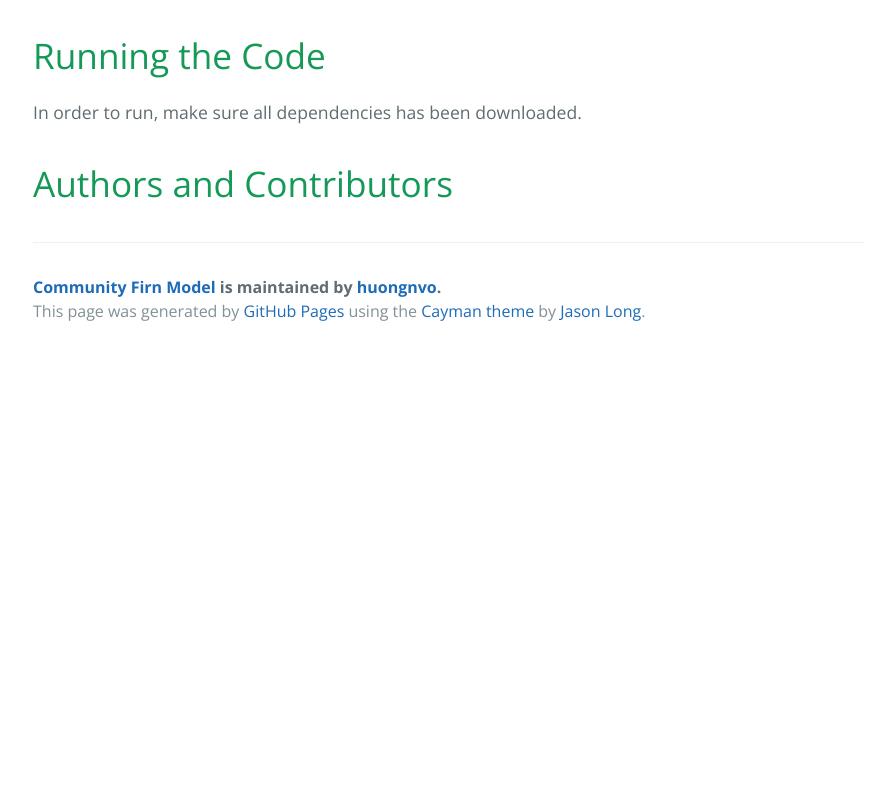
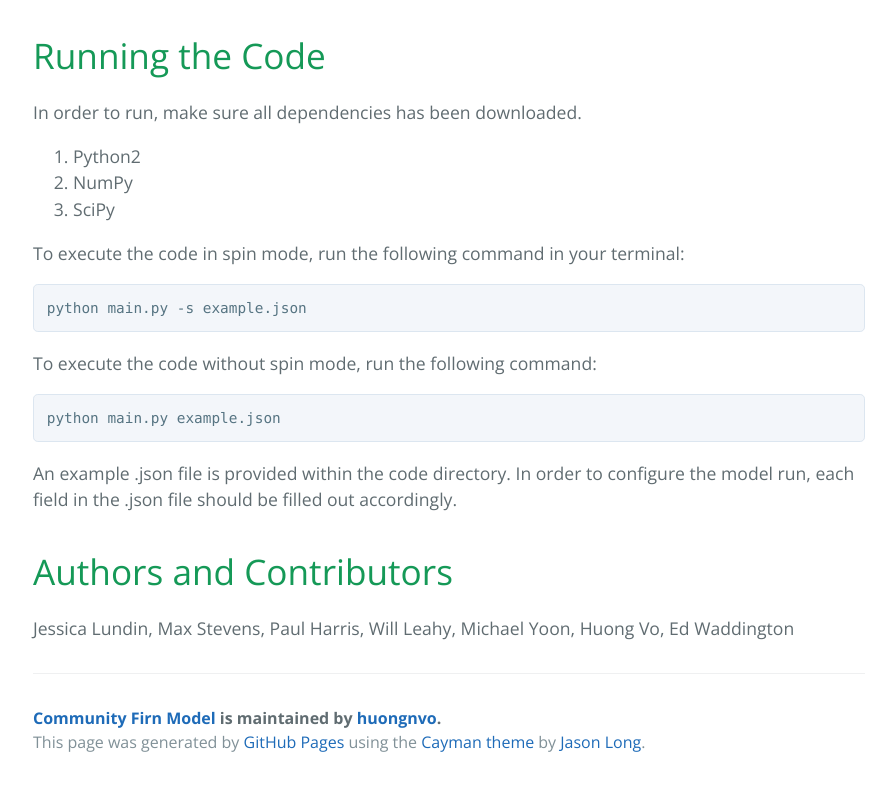
Before and after one commit to huongnvo/firn, a plain HTML site: page index.html in a window 1280 px wide. Shown: the part 1367-2153 px from the top of the page, without its empty margins (191-1087 px from the left). Before the commit the page ends 1722 px from the top, so only its background shows below. Drawn offline with nearby package versions, Linux system fonts and the light colour scheme.

```diff
--- a/index.html
+++ b/index.html
@@ -53,8 +53,28 @@
 
 <p>In order to run, make sure all dependencies has been downloaded. </p>
 
+<ol>
+<li>Python2</li>
+<li>NumPy</li>
+<li>SciPy</li>
+</ol>
+
+<p>To execute the code in spin mode, run the following command in your terminal: </p>
+
+<pre><code>python main.py -s example.json
+</code></pre>
+
+<p>To execute the code without spin mode, run the following command: </p>
+
+<pre><code>python main.py example.json
+</code></pre>
+
+<p>An example .json file is provided within the code directory. In order to configure the model run, each field in the .json file should be filled out accordingly.</p>
+
 <h1>
 <a id="authors-and-contributors" class="anchor" href="#authors-and-contributors" aria-hidden="true"><span class="octicon octicon-link"></span></a>Authors and Contributors</h1>
+
+<p>Jessica Lundin, Max Stevens, Paul Harris, Will Leahy, Michael Yoon, Huong Vo, Ed Waddington </p>
 
       <footer class="site-footer">
         <span class="site-footer-owner"><a href="https://github.com/huongnvo/firn">Community Firn Model</a> is maintained by <a href="https://github.com/huongnvo">huongnvo</a>.</span>
```
Also changed, not shown: params.json (+1 -1 lines).
